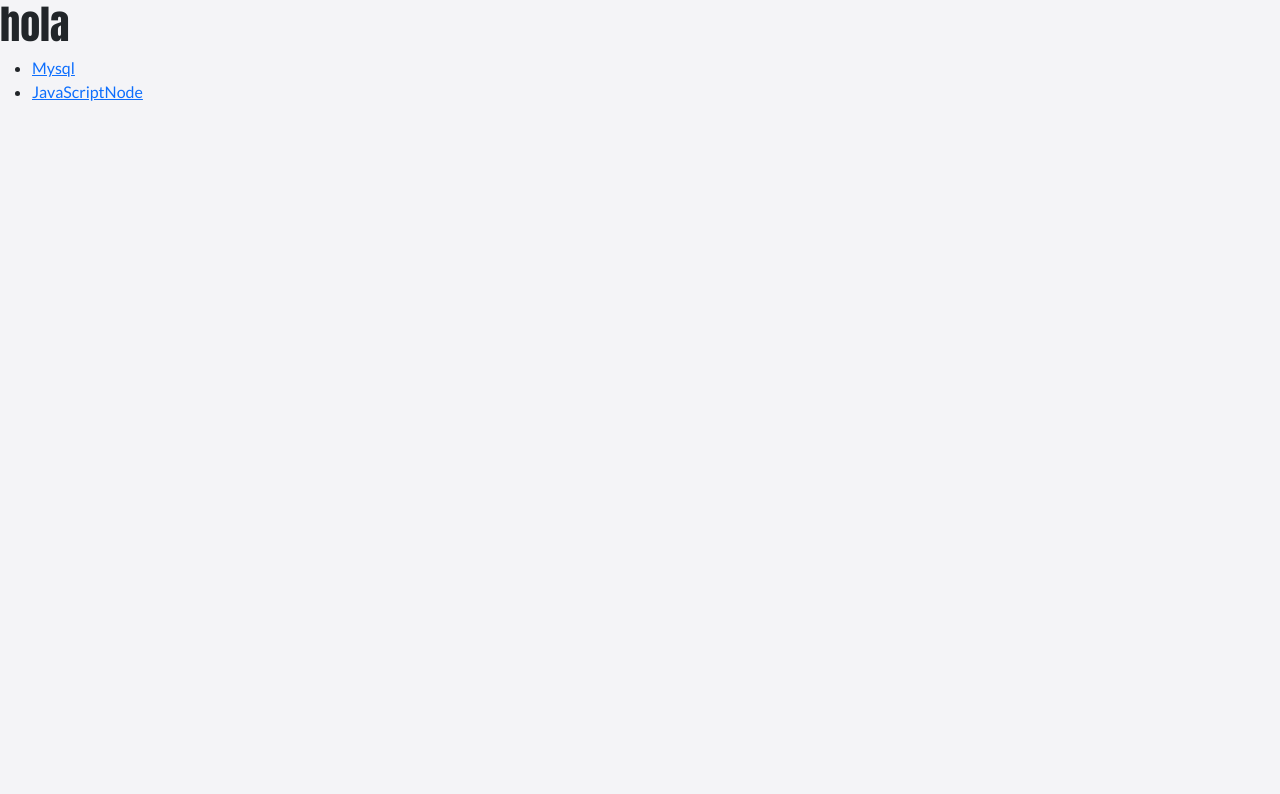
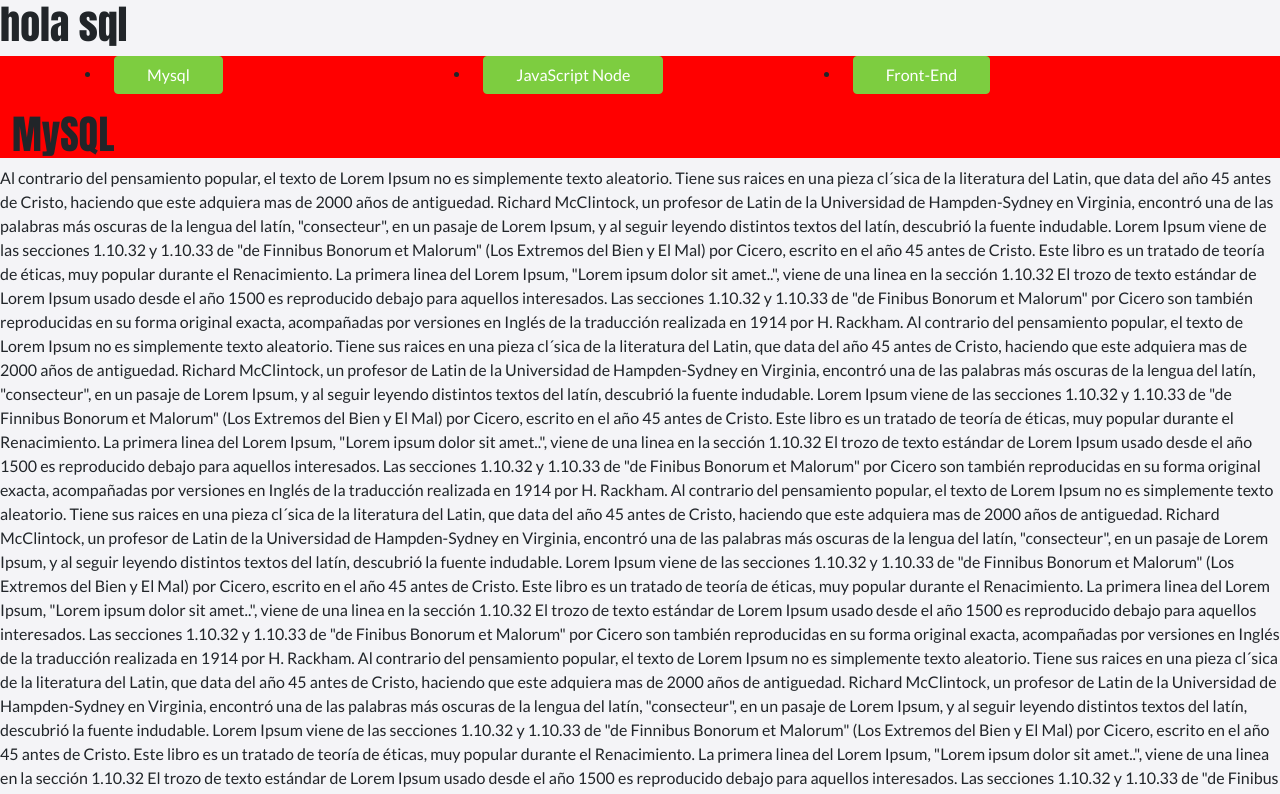
Before and after one commit to cytelsystem/glosariodeterminos, a React (Create React App) app: page / in a window 1280 px wide. Shown: the top 794 px of the page. Built offline with nearby package versions, Linux system fonts and the light colour scheme.

Commit message:
adicionando

```diff
--- a/src/components/App.js
+++ b/src/components/App.js
@@ -9,10 +9,10 @@
 
 function App() {
   return (
-    <Router basename={process.env.PUBLIC_URL}>
+    <Router basename={process.env.PUBLIC_URL + '/'}>
       <Switch>
           <Route exact path="/JavaScriptNode" component={JavaScriptNode} />
-          <Route exact path="/Mysql" component={Mysql} />
+          <Route exact path="/" component={Mysql} />
           <Route exact path="/" component={Principal} />
       </Switch>
     </Router>
```
